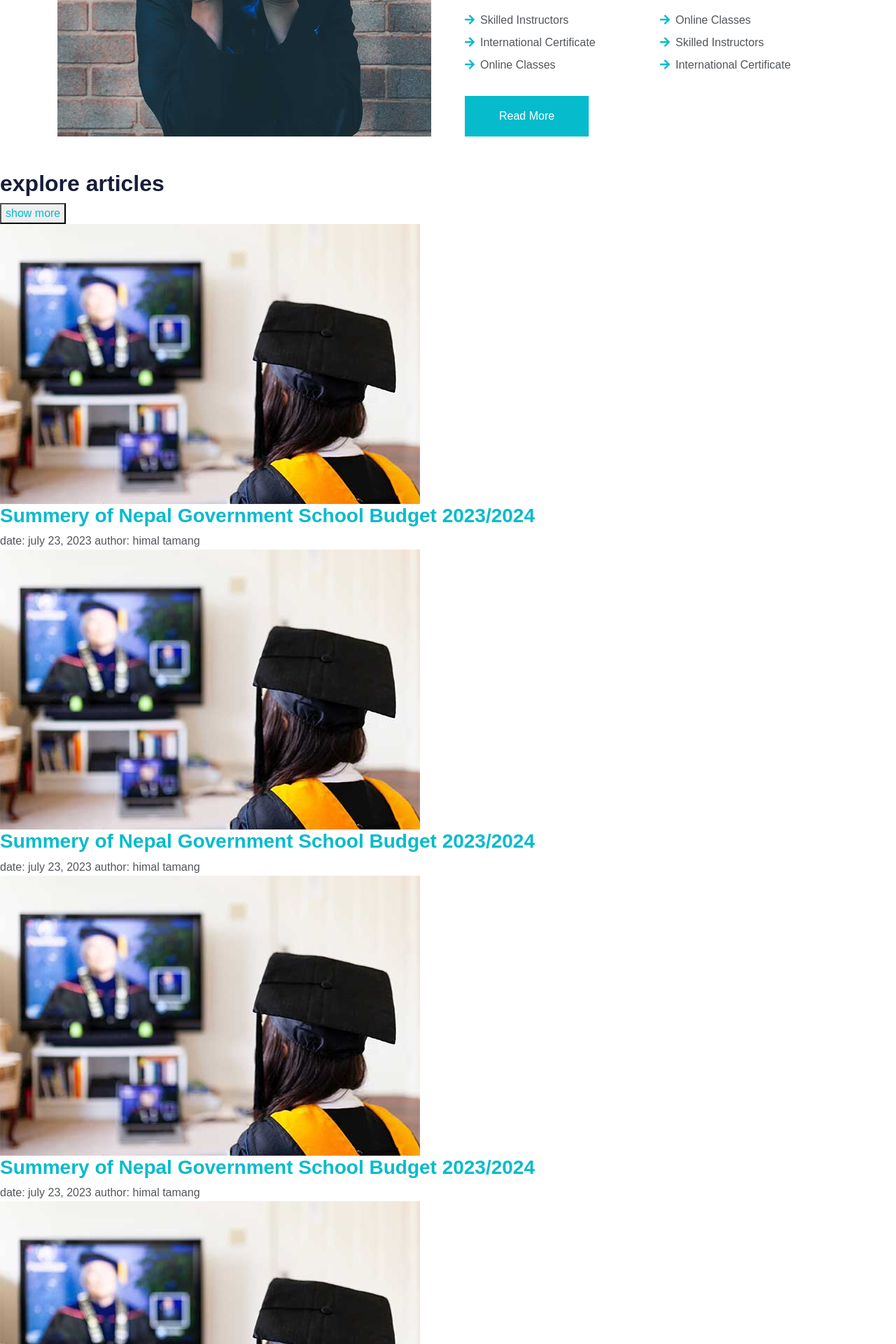
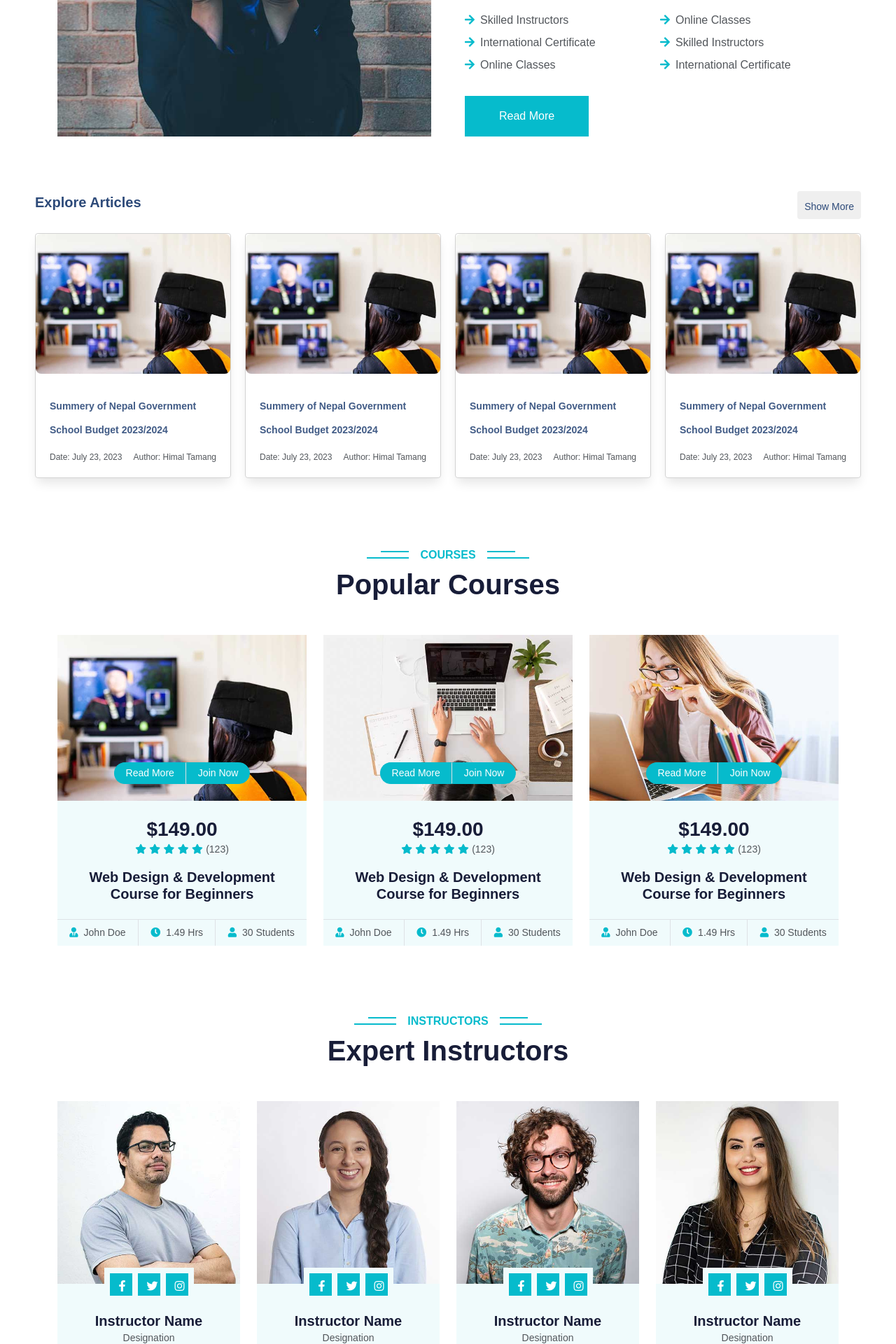
Before and after one commit to sarila/sms-wp, a WordPress theme: template themes/sms/front-page.php in a window 1280 px wide. Shown: the part 783-2703 px from the top of the page at 70% size. Run offline with PHP 8.4 and a stand-in for WordPress, Linux system fonts and the light colour scheme; the site name, menu and one post (Sample post) are stand-ins, and other content is empty; some libraries are stand-ins or nearby versions.

Commit message:
feat: added the styling for blog section

```diff
--- a/themes/sms/includes/assets/css/style.css
+++ b/themes/sms/includes/assets/css/style.css
@@ -251,6 +251,98 @@
     left: 0;
 }
 
+/* blog section css start */
+.blog_container{
+    padding: 30px 50px;
+    height: fit-content;
+}
+
+.blog_container .blog_header{
+    display: flex;
+    justify-content: space-between;
+    align-items: center;
+}
+
+.blog_container .blog_header h2{
+    text-transform: capitalize;
+    font-size: 20px;
+    color: #2d4a79;
+}
+.blog_container .blog_header {
+    text-transform: capitalize;
+    font-size: 20px;
+}
+.blog_container .blog_header .blog_section_button button {
+    padding: 5px 10px;
+    text-transform: capitalize;
+    border: none;
+    border-radius: 4px;
+}
+.blog_container .blog_header .blog_section_button button a {
+    color: #2d4a79;
+    font-size: 14px;
+}
+
+/* ....... */
+.blog_container .blog_wrapper{
+    /* border: 2px solid blue; */
+    margin: 20px 0px;
+    display: grid;
+    grid-template-columns: auto auto auto auto;
+    gap: 20px;
+}
+
+.blog_container .blog_wrapper .blog{
+    border: 1px solid lightgrey;
+    border-radius: 4px;
+    display: flex;
+    flex-direction: column;
+    gap: 5px;
+    box-shadow: 0px 10px 15px -3px rgba(0,0,0,0.1);
+}
+
+.blog_container .blog_wrapper .blog:hover{
+  scale: 0.98;
+  transition: all 500ms ease-in-out;
+}
+
+.blog_container .blog_wrapper .blog .blog_image{
+    height: 200px;
+    width: 100%;
+    overflow: hidden;
+    /* border: 2px solid black; */
+    border-radius: 8px;
+}
+.blog_container .blog_wrapper .blog .blog_image img{
+    height: 100%;
+    width: 100%;
+    object-fit: cover;
+}
+.blog_container .blog_wrapper .blog .blog_detail {
+    padding: 20px;
+    border-radius: 8px;
+    display: flex;
+    flex-direction: column;
+    gap: 10px;
+}
+
+.blog_container .blog_wrapper .blog .blog_detail h3 a {
+    font-size: 14px;
+    padding: 0px;
+    margin: 0px;
+    color: #2d4a79;
+    opacity: 0.9;
+}
+.blog_container .blog_wrapper .blog .blog_detail .date_author {
+    text-transform: capitalize;
+    font-size: 12px;
+    display: flex;
+    justify-content: space-between;
+}
+
+
+/* blog section css end */
+
 
 /*** Service ***/
 .service-item {
```
Also changed, not shown: 1 other file.
